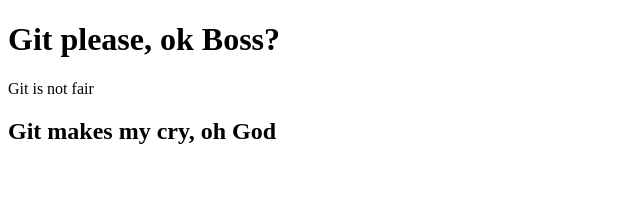
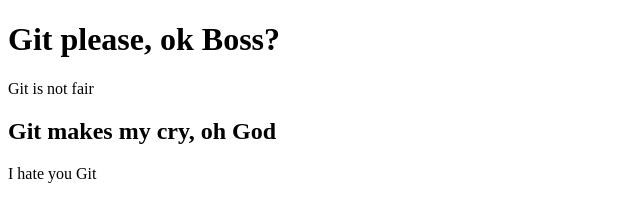
Before and after one commit to Wojciech1984/learning-git, a plain HTML site: page index.html in a window 1280 px wide. Shown: the whole page, without its empty margins (0-640 px from the left). Drawn offline with nearby package versions, Linux system fonts and the light colour scheme; files that its build step writes are made by us from their sources.

Commit message:
Add paragraph to h2

```diff
--- a/index.html
+++ b/index.html
@@ -9,5 +9,6 @@
   	<h1>Git please, ok Boss?</h1>
   	<p>Git is not fair</p>
   	<h2>Git makes my cry, oh God</h2>
+  	<p>I hate you Git</p>
   </body>
 </html>
```
